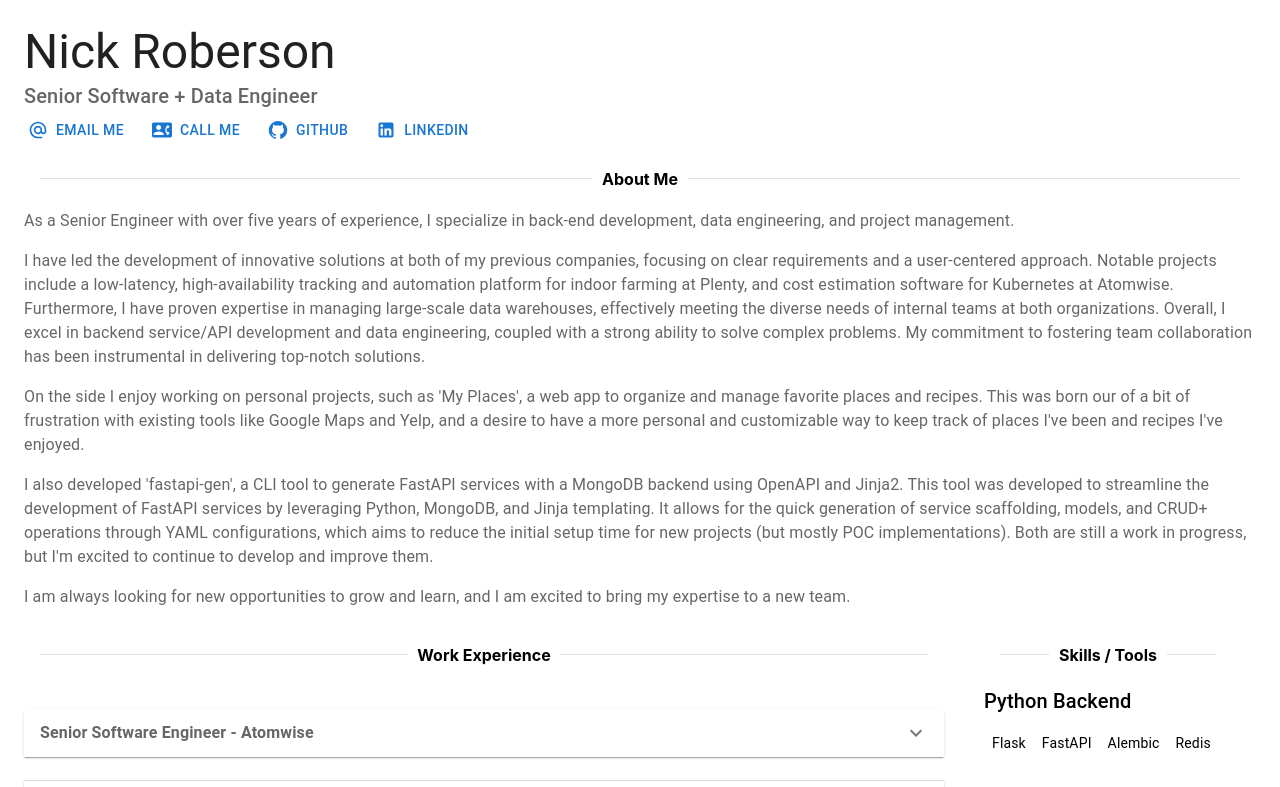
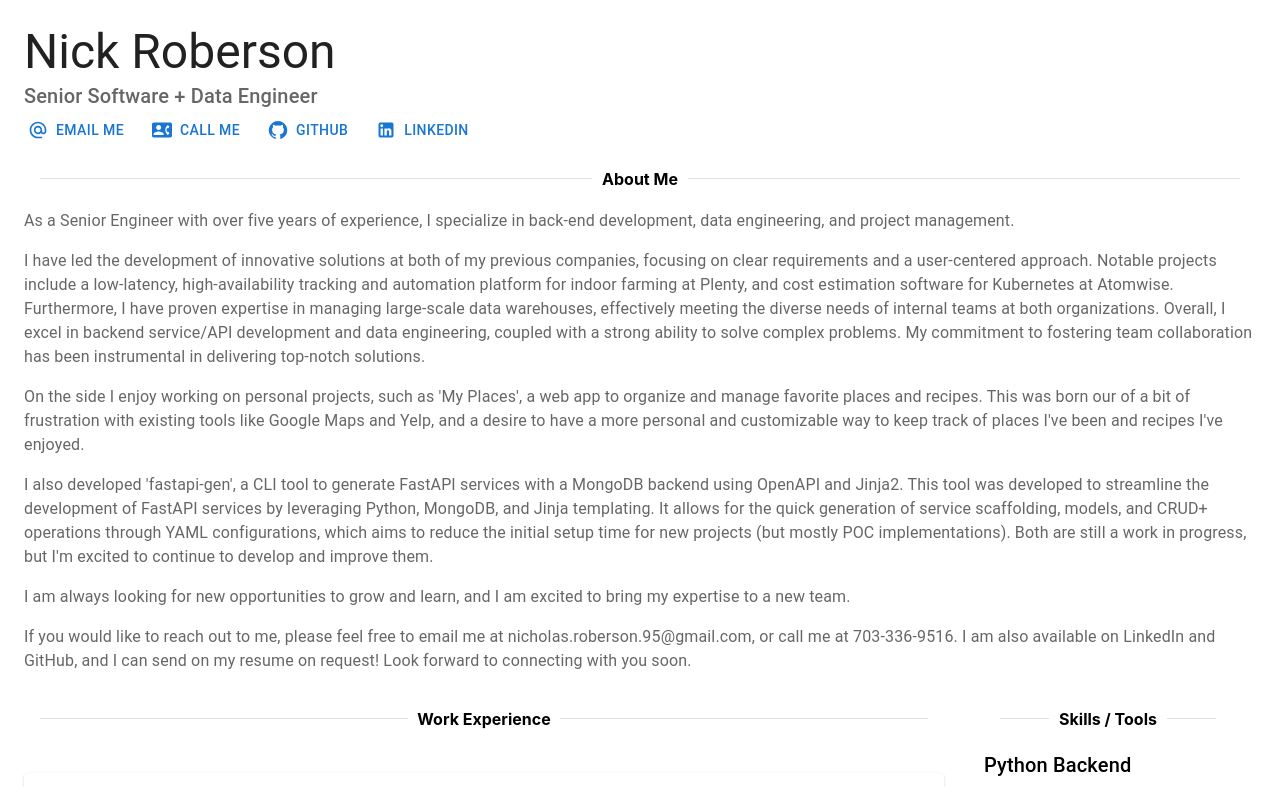
Before and after one commit to nick-roberson/nick-roberson.github.io, a React (Create React App) app in the folder my-app/: page / in a window 1280 px wide. Shown: the top 787 px of the page. Built offline with nearby package versions, Linux system fonts and the light colour scheme.

Commit message:
update skills and other things

```diff
--- a/my-app/src/App.tsx
+++ b/my-app/src/App.tsx
@@ -106,6 +106,9 @@ const description = [
   still a work in progress, but I'm excited to continue to develop and improve them.`,
   `I am always looking for new opportunities to grow and learn,
   and I am excited to bring my expertise to a new team.`,
+  `If you would like to reach out to me, please feel free to email me at nicholas.roberson.95@gmail.com, or
+  call me at 703-336-9516. I am also available on LinkedIn and GitHub, and I can send on my resume
+  on request! Look forward to connecting with you soon.`,
 ];
 const personalStatement = new PersonalStatement(description);
 
```
